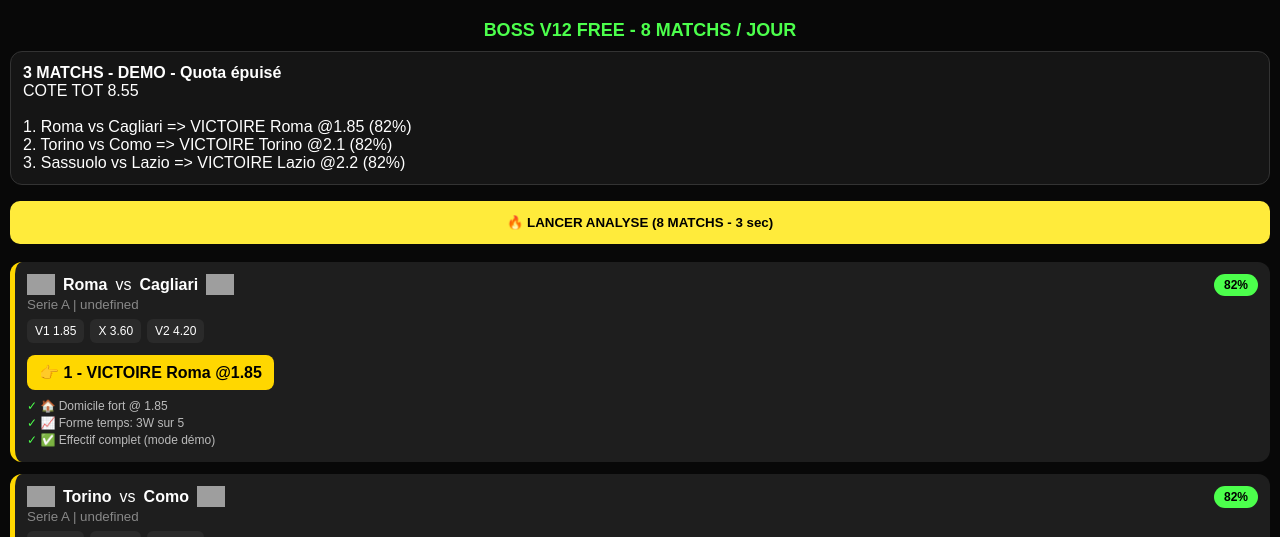
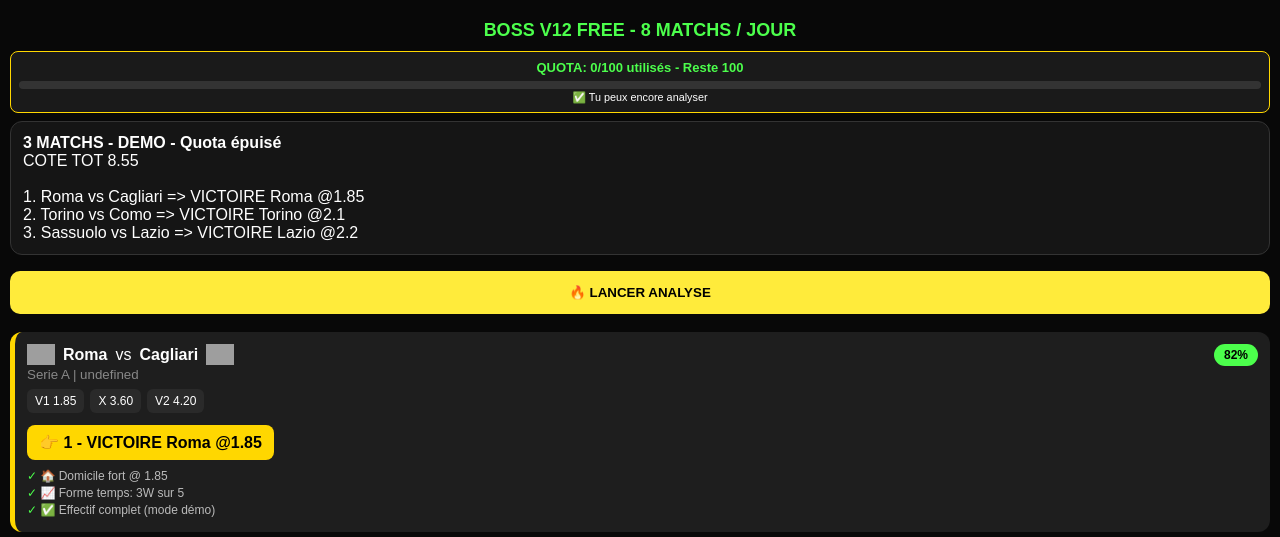
Before and after one commit to amevieza1989-droid/Bet_IA, a Flask app: page / in a window 1280 px wide. Shown: the top 537 px of the page. Run offline with Flask 3, Linux system fonts and the light colour scheme; data that the repository does not hold is empty; grey boxes are pictures that could not be loaded.

Commit message:
Update index.html

```diff
--- a/templates/index.html
+++ b/templates/index.html
@@ -1,61 +1,43 @@
-<!DOCTYPE html>
-<html>
-<head>
-<meta name="viewport" content="width=device-width,initial-scale=1">
-<title>BOSS V12 FREE</title>
-<style>
+<!DOCTYPE html><html><head><meta name="viewport" content="width=device-width,initial-scale=1">
+<title>BOSS V12 FREE</title><style>
 body{background:#080808;color:#fff;font-family:Arial;margin:0;padding:10px}
 .h{color:#4cff4c;text-align:center;font-weight:900;font-size:18px;margin:10px}
 .card{background:#151515;border:1px solid #333;border-radius:12px;padding:12px;margin-bottom:10px}
+.quota{background:#1a1a1a;border:1px solid #ffd700;border-radius:8px;padding:8px;text-align:center;margin:8px 0;font-size:13px}
+.bar{height:8px;background:#333;border-radius:4px;overflow:hidden;margin-top:6px}
+.fill{height:100%;background:linear-gradient(90deg,#4cff4c,#ffd700)}
 .match{background:#1e1e1e;border-left:5px solid #ffd700;border-radius:12px;padding:12px;margin:12px 0}
 .conf{float:right;background:#4cff4c;color:#000;font-weight:900;padding:4px 10px;border-radius:20px;font-size:12px}
 .prono{background:#ffd700;color:#000;font-weight:900;padding:8px 12px;border-radius:8px;display:inline-block;margin:6px 0}
-.ana{font-size:12px;color:#bbb;margin:3px 0}
-.ana:before{content:"✓ ";color:#4cff4c}
-.odds{display:flex;gap:6px;margin:6px 0}
-.o{background:#2a2a2a;padding:5px 8px;border-radius:6px;font-size:12px}
-.btn{width:100%;padding:14px;font-weight:900;border:none;border-radius:10px;margin:6px 0}
-.y{background:#ffeb3b;color:#000}
-</style>
-</head>
-<body>
-
+.ana{font-size:12px;color:#bbb;margin:3px 0} .ana:before{content:"✓ ";color:#4cff4c}
+.odds{display:flex;gap:6px;margin:6px 0}.o{background:#2a2a2a;padding:5px 8px;border-radius:6px;font-size:12px}
+.btn{width:100%;padding:14px;font-weight:900;border:none;border-radius:10px;margin:6px 0}.y{background:#ffeb3b;color:#000}
+</style></head><body>
 <div class="h">BOSS V12 FREE - 8 MATCHS / JOUR</div>
-
+<div class="quota" id="quota">Chargement quota...</div>
 <div class="card" id="ticket">Chargement rapide...</div>
-
-<button class="btn y" onclick="load()">🔥 LANCER ANALYSE (8 MATCHS - 3 sec)</button>
-
+<button class="btn y" onclick="load()">🔥 LANCER ANALYSE</button>
 <div id="list"></div>
-
 <script>
 async function load(){
- document.getElementById('ticket').innerHTML='Scan 1xBet en cours... 3 secondes...';
+ document.getElementById('ticket').innerHTML='Scan 1xBet... 3 sec...';
  document.getElementById('list').innerHTML='';
  try{
-  let r = await fetch('/api/combine');
-  let d = await r.json();
-  let html='';
-  let txt=`<b>${d.count} MATCHS - ${d.mode}</b><br>COTE TOT ${d.cote_tot.toFixed(2)}<br><br>`;
+  let r=await fetch('/api/combine');let d=await r.json();
+  let pct = Math.round((d.quota_used/d.quota_limit)*100);
+  let color = d.quota_remain<=10 ? '#ff4444' : '#4cff4c';
+  document.getElementById('quota').innerHTML = `<b style=color:${color}>${d.quota_text}</b><div class=bar><div class=fill style=width:${pct}%;background:${color}></div></div><small>${d.quota_remain>5?'✅ Tu peux encore analyser':'⛔ STOP - Attends demain minuit UTC'}</small>`;
+  let html='';let txt=`<b>${d.count} MATCHS - ${d.mode}</b><br>COTE TOT ${d.cote_tot.toFixed(2)}<br><br>`;
   d.matches.forEach((m,i)=>{
-   txt+=`${i+1}. ${m.home} vs ${m.away} => ${m.prono} @${m.cote} (${m.confiance}%)<br>`;
-   html+=`<div class=match>
-   <div class=conf>${m.confiance}%</div>
-   <div style=display:flex;align-items:center;gap:8px><img src=${m.logo_h} width=28><b>${m.home}</b> vs <b>${m.away}</b><img src=${m.logo_a} width=28></div>
-   <small style=color:#888>${m.league} | ${m.book}</small>
-   <div class=odds><div class=o>V1 ${m.odds.V1}</div><div class=o>X ${m.odds.X}</div><div class=o>V2 ${m.odds.V2}</div></div>
-   <div class=prono>👉 ${m.type} - ${m.prono} @${m.cote}</div>
-   <div>${m.analyses.map(a=>`<div class=ana>${a}</div>`).join('')}</div>
-   </div>`;
+   txt+=`${i+1}. ${m.home} vs ${m.away} => ${m.prono} @${m.cote}<br>`;
+   html+=`<div class=match><div class=conf>${m.confiance}%</div><div style=display:flex;align-items:center;gap:8px><img src=${m.logo_h} width=28><b>${m.home}</b> vs <b>${m.away}</b><img src=${m.logo_a} width=28></div><small style=color:#888>${m.league} | ${m.book}</small><div class=odds><div class=o>V1 ${m.odds.V1}</div><div class=o>X ${m.odds.X}</div><div class=o>V2 ${m.odds.V2}</div></div><div class=prono>👉 ${m.type} - ${m.prono} @${m.cote}</div><div>${m.analyses.map(a=>`<div class=ana>${a}</div>`).join('')}</div></div>`;
   });
   document.getElementById('ticket').innerHTML=txt;
   document.getElementById('list').innerHTML=html;
  }catch(e){
-  document.getElementById('ticket').innerHTML='Instance gratuite qui se réveille, attends 50 sec et reclique (normal en FREE)';
+  document.getElementById('quota').innerHTML='Quota: erreur lecture';
+  document.getElementById('ticket').innerHTML='Instance FREE qui se réveille, attends 50 sec et reclique';
  }
 }
 load();
-</script>
-
-</body>
-</html>
+</script></body></html>
```
